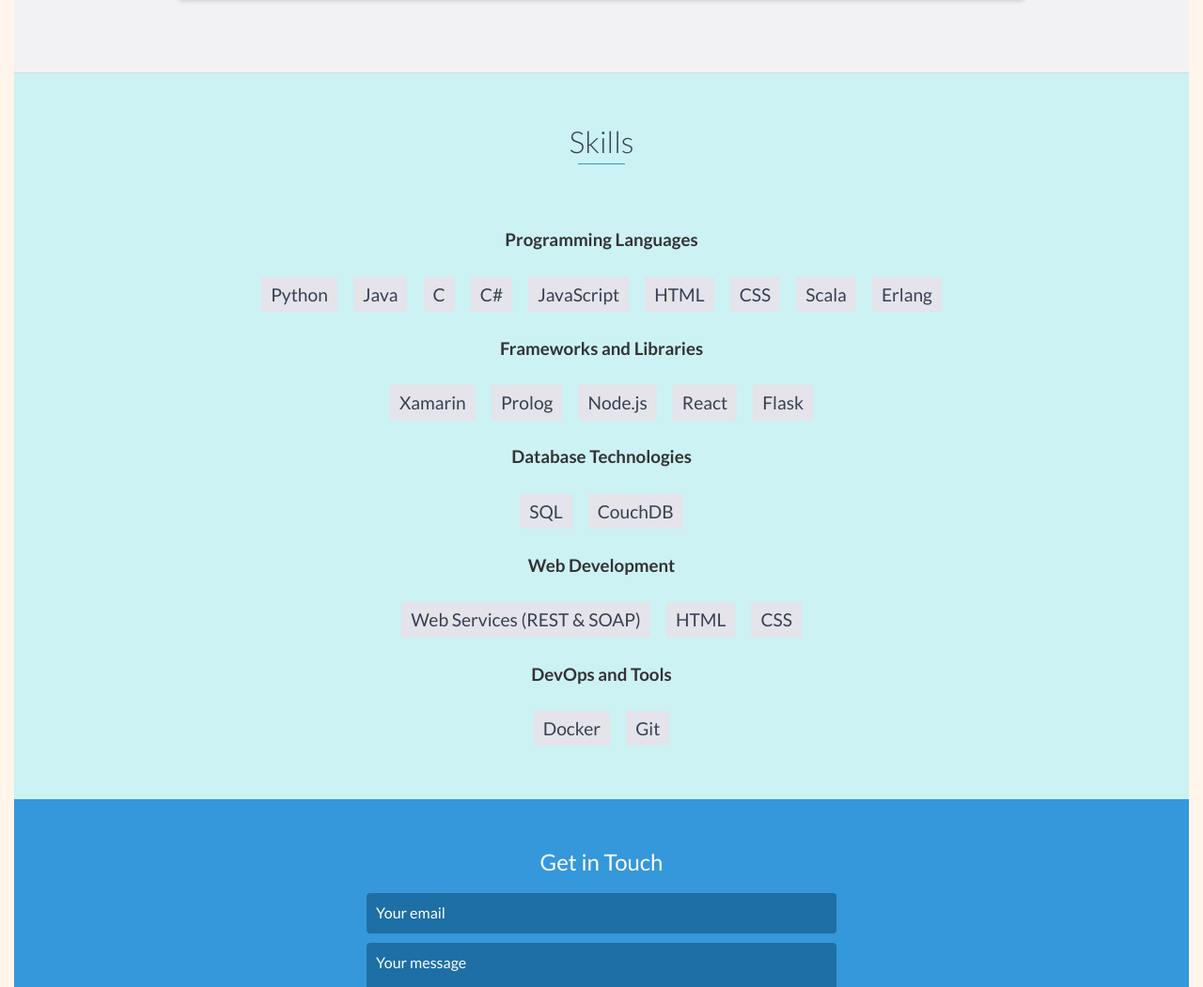
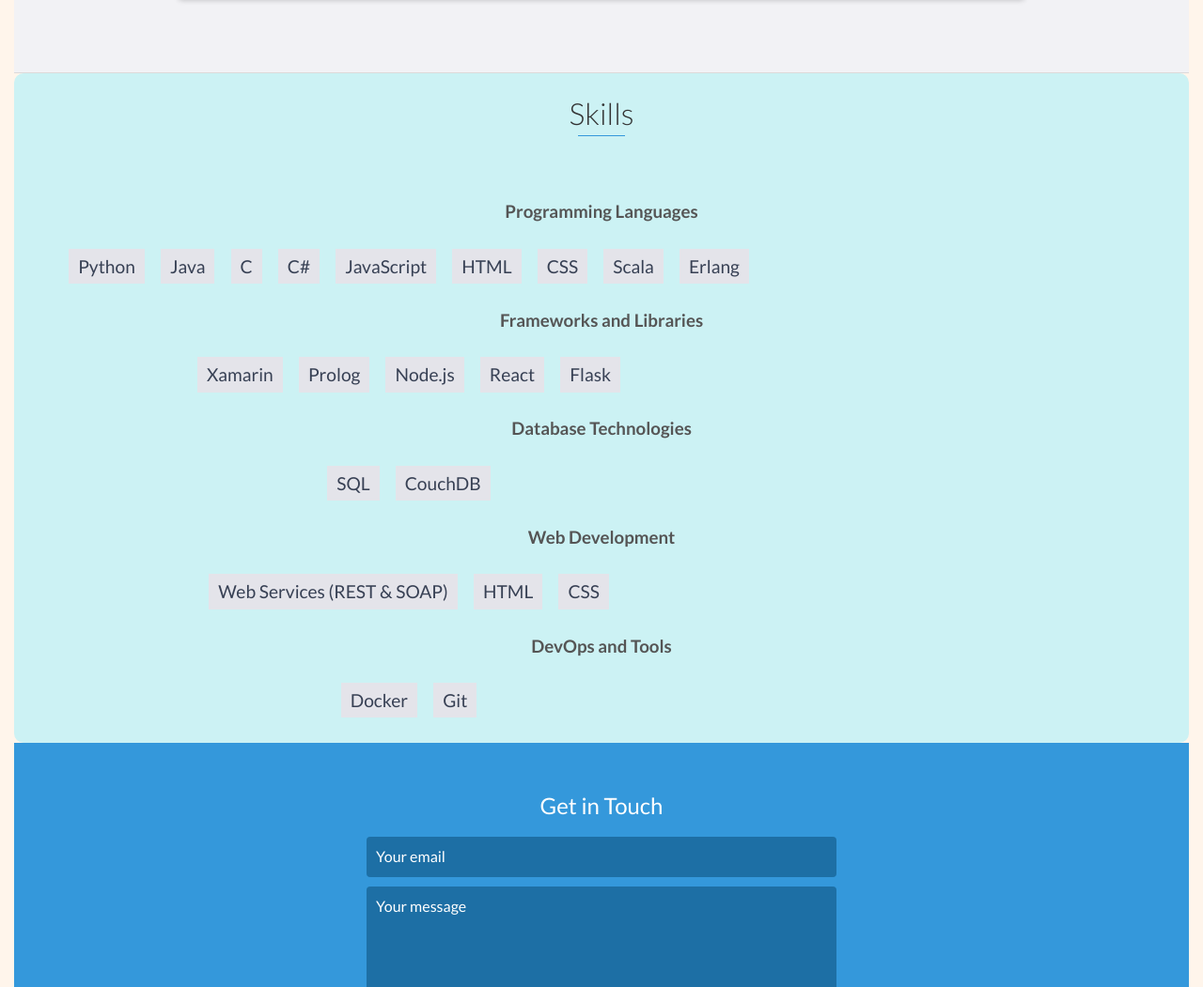
Before and after one commit to habiburbahar/portfolio, a website: page index.html in a window 1280 px wide. Shown: the part 3183-4234 px from the top of the page at 94% size. Drawn offline with nearby package versions, Linux system fonts and the light colour scheme.

Commit message:
Update index.html

```diff
--- a/index.html
+++ b/index.html
@@ -241,11 +241,12 @@
     </div>
     <!-- End #projects -->
 
-    <div id="skills" style="background-color: #CCF2F4;">
-    <h2 class="heading">Skills</h2>
+    <div id="skills" style="background-color: #CCF2F4; padding: 20px; border-radius: 10px;">
+    <h2 class="heading" style="text-align: center; color: #333;">Skills</h2>
+
     <div class="skill-category">
-        <h3>Programming Languages</h3>
-        <ul>
+        <h3 style="color: #555;">Programming Languages</h3>
+        <ul style="list-style-type: none; padding: 0; margin: 0;">
             <li>Python</li>
             <li>Java</li>
             <li>C</li>
@@ -257,11 +258,10 @@
             <li>Erlang</li>
         </ul>
     </div>
-    <!-- End Programming Languages -->
 
     <div class="skill-category">
-        <h3>Frameworks and Libraries</h3>
-        <ul>
+        <h3 style="color: #555;">Frameworks and Libraries</h3>
+        <ul style="list-style-type: none; padding: 0; margin: 0;">
             <li>Xamarin</li>
             <li>Prolog</li>
             <li>Node.js</li>
@@ -269,37 +269,33 @@
             <li>Flask</li>
         </ul>
     </div>
-    <!-- End Frameworks and Libraries -->
 
     <div class="skill-category">
-        <h3>Database Technologies</h3>
-        <ul>
+        <h3 style="color: #555;">Database Technologies</h3>
+        <ul style="list-style-type: none; padding: 0; margin: 0;">
             <li>SQL</li>
             <li>CouchDB</li>
         </ul>
     </div>
-    <!-- End Database Technologies -->
 
     <div class="skill-category">
-        <h3>Web Development</h3>
-        <ul>
+        <h3 style="color: #555;">Web Development</h3>
+        <ul style="list-style-type: none; padding: 0; margin: 0;">
             <li>Web Services (REST & SOAP)</li>
             <li>HTML</li>
             <li>CSS</li>
         </ul>
     </div>
-    <!-- End Web Development -->
 
     <div class="skill-category">
-        <h3>DevOps and Tools</h3>
-        <ul>
+        <h3 style="color: #555;">DevOps and Tools</h3>
+        <ul style="list-style-type: none; padding: 0; margin: 0;">
             <li>Docker</li>
             <li>Git</li>
         </ul>
     </div>
-    <!-- End DevOps and Tools -->
 </div>
-<!-- End #skills -->
+
     <div id="contact">
         <h2>Get in Touch</h2>
         <div id="contact-form">
```
